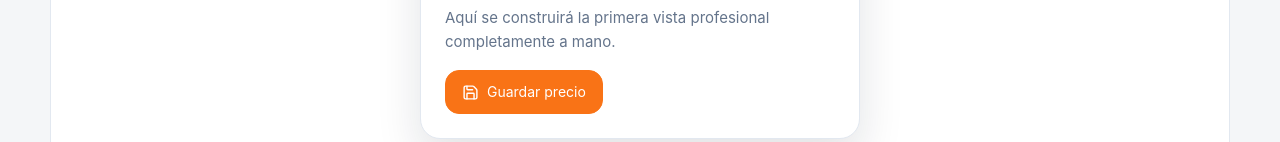
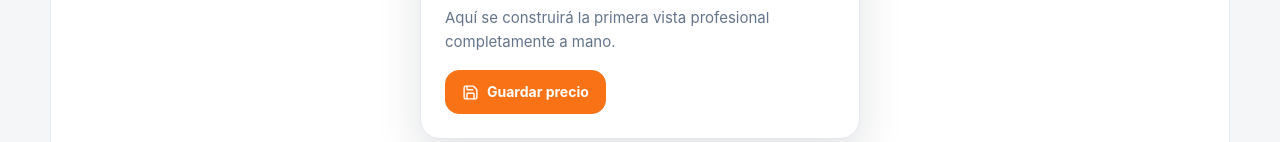
Before and after one commit to cristobalMundacaV/aplicacion-react-practica, a React (Vite) app: page / in a window 1280 px wide. Shown: the part 658-800 px from the top of the page. Built offline with nearby package versions, Linux system fonts and the light colour scheme.

Commit message:
font-weight no lleva px

```diff
--- a/src/App.css
+++ b/src/App.css
@@ -91,7 +91,7 @@
 
   color: white;
   font-size: 14px;
-  font-weight: 700px;
+  font-weight: 700;
   line-height: 1;
 
   transition:
```
